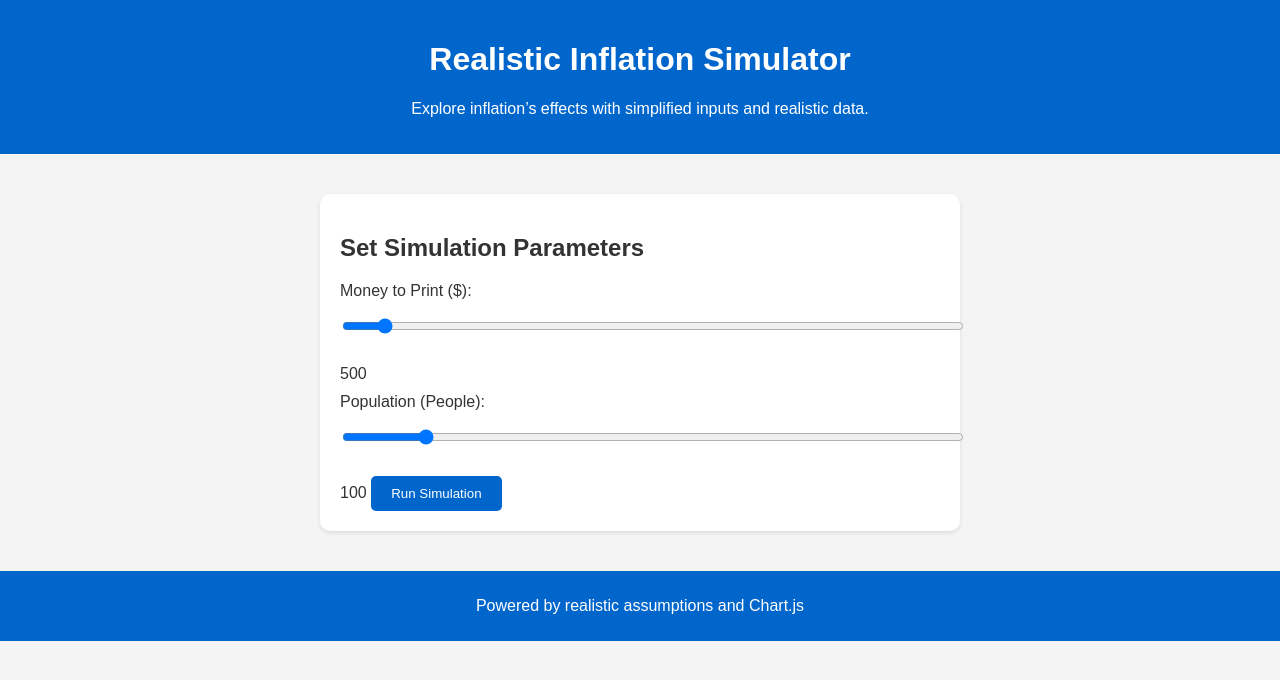
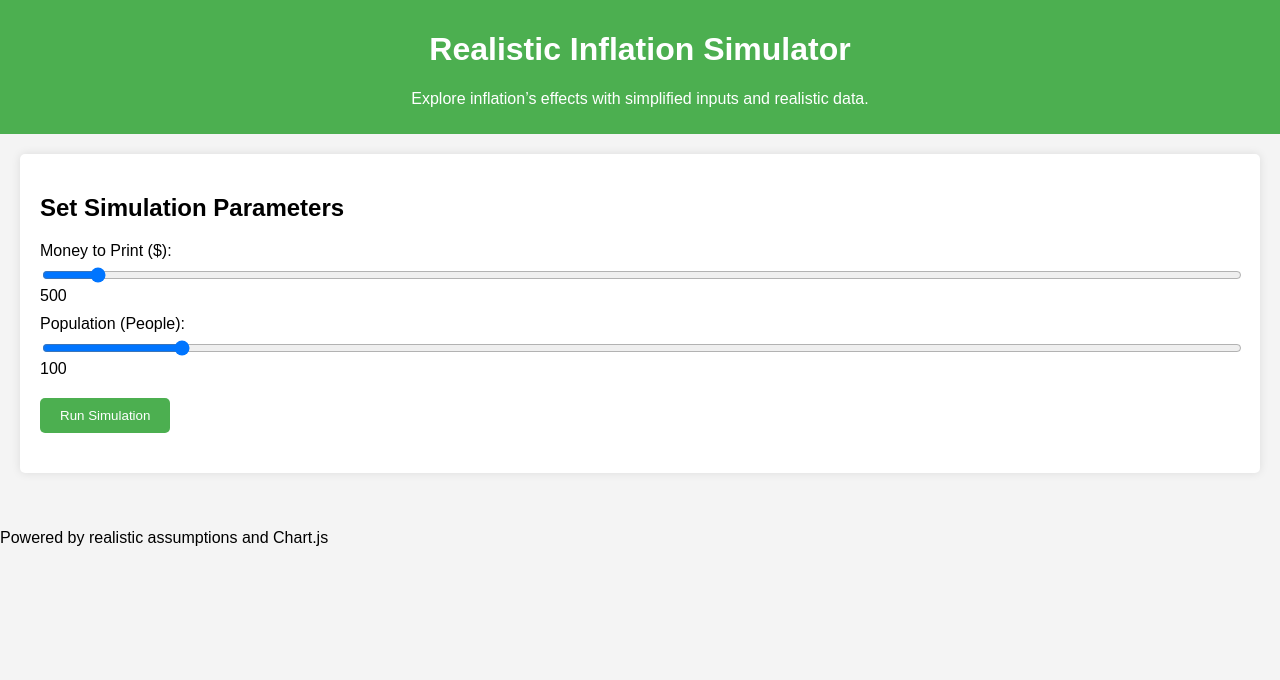
Before and after one commit to ismailhelali/Inflation, a plain HTML site: page index.html in a window 1280 px wide. Drawn offline with nearby package versions, Linux system fonts and the light colour scheme.

Commit message:
Update styles.css

```diff
--- a/styles.css
+++ b/styles.css
@@ -1,30 +1,27 @@
-/* styles.css */
 body {
   font-family: Arial, sans-serif;
   margin: 0;
   padding: 0;
-  background-color: #f4f4f4;
-  color: #333;
+  background: #f4f4f4;
 }
 
 header {
   text-align: center;
-  padding: 20px;
-  background-color: #0066cc;
+  background: #4caf50;
   color: white;
+  padding: 10px;
 }
 
 main {
   padding: 20px;
 }
 
-#input-section, #results-section {
-  margin: 20px auto;
-  max-width: 600px;
+section {
+  margin-bottom: 20px;
+  background: white;
   padding: 20px;
-  background: white;
-  border-radius: 10px;
-  box-shadow: 0 2px 4px rgba(0, 0, 0, 0.1);
+  border-radius: 5px;
+  box-shadow: 0 0 10px rgba(0, 0, 0, 0.1);
 }
 
 label {
@@ -32,30 +29,21 @@ label {
   margin: 10px 0 5px;
 }
 
-input {
+input[type="range"] {
   width: 100%;
-  padding: 10px;
-  margin-bottom: 20px;
-  border: 1px solid #ccc;
-  border-radius: 5px;
 }
 
 button {
-  background-color: #0066cc;
+  display: block;
+  margin: 20px 0;
+  padding: 10px 20px;
+  background: #4caf50;
   color: white;
   border: none;
-  padding: 10px 20px;
   border-radius: 5px;
   cursor: pointer;
 }
 
 button:hover {
-  background-color: #004c99;
+  background: #45a049;
 }
-
-footer {
-  text-align: center;
-  padding: 10px;
-  background: #0066cc;
-  color: white;
-}
```
